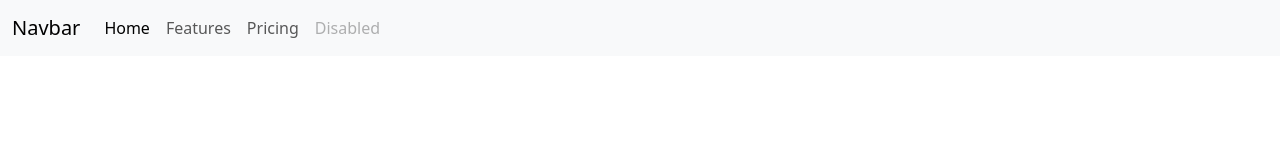
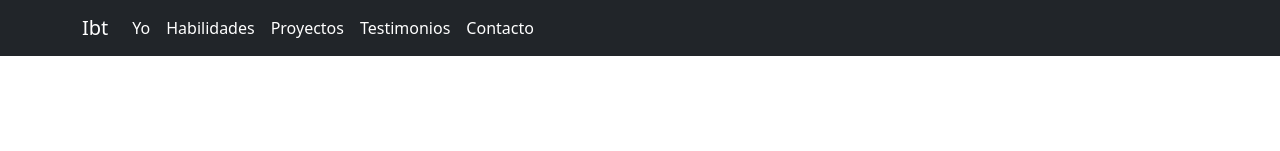
Before and after one commit to ibt21/Portafolio-b7-g1, a plain HTML site: page portafolio.html in a window 1280 px wide. Shown: the top 151 px of the page. Drawn offline with nearby package versions, Linux system fonts and the light colour scheme.

Commit message:
actualización

```diff
--- a/portafolio.html
+++ b/portafolio.html
@@ -13,9 +13,9 @@
 
 <body>
   <header>
-    <nav class="navbar navbar-expand-lg bg-body-tertiary">
-      <div class="container-fluid">
-        <a class="navbar-brand" href="#">Navbar</a>
+    <nav class="navbar navbar-expand-lg bg-dark">
+      <div class="container">
+        <a class="navbar-brand text-white" href="#">Ibt</a>
         <button class="navbar-toggler" type="button" data-bs-toggle="collapse" data-bs-target="#navbarNav"
           aria-controls="navbarNav" aria-expanded="false" aria-label="Toggle navigation">
           <span class="navbar-toggler-icon"></span>
@@ -23,16 +23,19 @@
         <div class="collapse navbar-collapse" id="navbarNav">
           <ul class="navbar-nav">
             <li class="nav-item">
-              <a class="nav-link active" aria-current="page" href="#">Home</a>
+              <a class="nav-link active text-white" aria-current="page" href="#">Yo</a>
             </li>
             <li class="nav-item">
-              <a class="nav-link" href="#">Features</a>
+              <a class="nav-link text-white" href="#habilidades">Habilidades</a>
             </li>
             <li class="nav-item">
-              <a class="nav-link" href="#">Pricing</a>
+              <a class="nav-link text-white" href="#proyectos">Proyectos</a>
             </li>
             <li class="nav-item">
-              <a class="nav-link disabled" aria-disabled="true">Disabled</a>
+              <a class="nav-link text-white" href="#testimonios">Testimonios</a>
+            </li>
+            <li class="nav-item">
+              <a class="nav-link text-white" href="#contacto">Contacto</a>
             </li>
           </ul>
         </div>
@@ -266,7 +269,7 @@
 
   </main>
 
-  <footer class="py-3 my-4">
+  <footer class="py-3 my-4" id="contacto">
     <ul class="nav justify-content-center border-bottom pb-3 mb-3">
       <li class="nav-item"><a href="#" class="nav-link px-2 text-body-secondary">Home</a></li>
       <li class="nav-item"><a href="#" class="nav-link px-2 text-body-secondary">Features</a></li>
```
